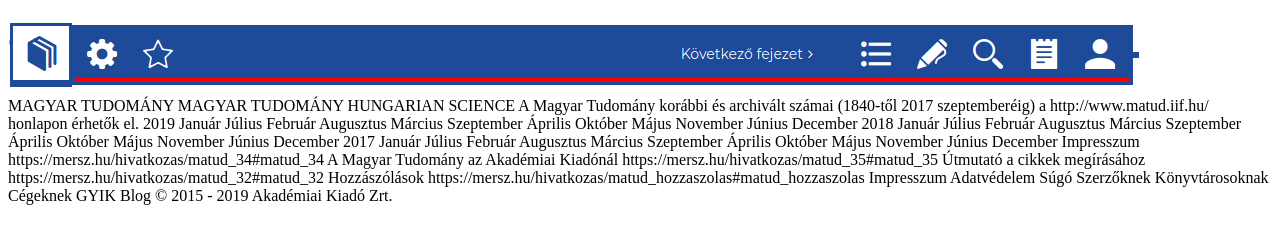
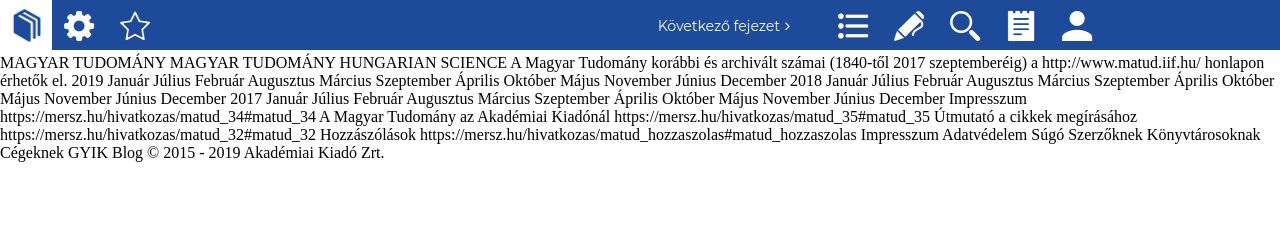
Before and after one commit to somahargitai/kalgabfeladat, a plain HTML site: page index.html in a window 1280 px wide. Drawn offline with Linux system fonts and the light colour scheme.

Commit message:
header done

```diff
--- a/index.html
+++ b/index.html
@@ -1,22 +1,18 @@
 <!DOCTYPE html>
 <html lang="hu">
-
 <head>
-
     <meta charset="UTF-8">
     <meta name="viewport" content="width=device-width, initial-scale=1.0">
     <meta http-equiv="X-UA-Compatible" content="ie=edge">
     <link rel="stylesheet" href="./style.css">
-
-    <title>Document</title>
+    <title>MAGYAR TUDOMÁNY - A Magyar Tudomány korábbi és archivált számai</title>
 </head>
-
 <body>
-    <div class="fejlec">
+    <header>
         <table>
             <tr>
                 <td>
-                    <a href="#"><img src="images/ikon_1.png" alt="logo"></a>
+                    <a href="#"><img class="bookicon" src="images/ikon_1.png" alt="logo"></a>
                 </td>
             </tr>
             <tr>
@@ -32,7 +28,7 @@
                 </td>
             </tr>
         </table>
-    </div>
+    </header>
     <div class="kontent">
         <div class="i">
 
@@ -80,9 +76,5 @@
             </p>
         </div>
     </div>
-
-
-
 </body>
-
 </html>
--- a/style.css
+++ b/style.css
@@ -1,20 +1,33 @@
 * {
   box-sizing: border-box;
+  padding: 0;
+  margin: 0;
+  border: 0;
+  border-spacing: 0;
 }
 
-.fejlec {
+header {
   position: fixed;
   display:flex;
   width: 100%;
 }
 
-.fejlec table {
+header table {
   width: 100%;
+  background-color:#1d4b99;
 }
 
-.fejlec tr {
-  background-color:  #1d4b99;
+header table a {
   display: inline-block;
+}
+
+header tr {
+  height: 50px;
+  display: inline-block;
+}
+
+header td {
+  height:50px;
 }
 
 
@@ -23,9 +36,18 @@
   justify-content: start;
 }
 .menu {
+  height: 50px;
 
   width: 100%;
   float:left;
   background-color: red;
 
 }
+
+table img {
+  height:50px;
+}
+
+table a {
+  height: 100%;
+}
```
